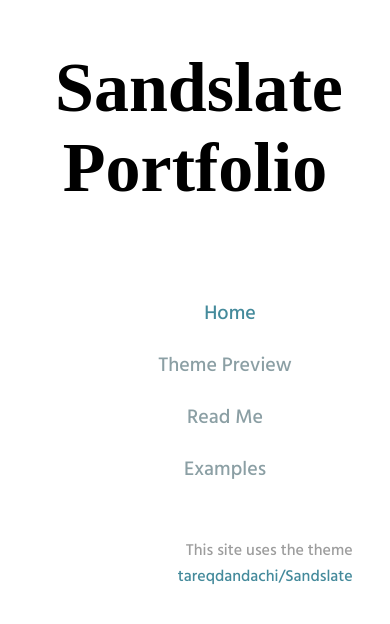
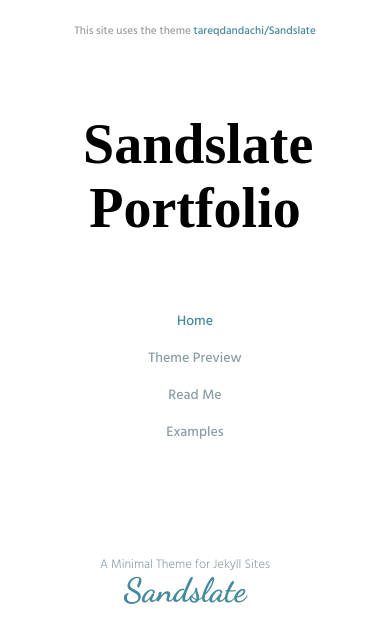
Before and after one commit to itstorque/sandslate, a Jekyll site: the page built from index.md, in a window 390 px wide. Shown: the top 624 px of the page. Built offline with Jekyll 4.4.1, drawn with Linux system fonts in a browser that asks for light colours; grey boxes are pictures that could not be loaded.

Commit message:
Added mobile friendly body, header, nav & footer

```diff
--- /dev/null
+++ b/_includes/header_mobile.html
@@ -0,0 +1,3 @@
+<header class="mobile">
+  This site uses the theme <a href="https://github.com/tareqdandachi/sandslate" class="always_active">tareqdandachi/Sandslate</a>
+</header>
--- a/_layouts/default.html
+++ b/_layouts/default.html
@@ -4,6 +4,8 @@
   {% include head.html %}
 
   <body class="{{ site.font-size }}">
+
+    {% include header_mobile.html %}
 
     {% include nav.html %}
 
--- a/_layouts/examples.html
+++ b/_layouts/examples.html
@@ -32,6 +32,8 @@
 
 
   <body class="{{ site.font-size }}">
+
+    {% include header_mobile.html %}
 
     <nav>
 
--- a/assets/css/style.css
+++ b/assets/css/style.css
@@ -161,6 +161,7 @@ footer {
 header {
 
   position: absolute;
+  display: block;
   right: 3em;
   top: 2em;
   left: 3em;
@@ -171,6 +172,8 @@ header {
   color: var(--grey);
 
 }
+
+header.mobile {display: none;}
 
 #site_title {
 
@@ -210,7 +213,6 @@ header {
 }
 
 a {text-decoration: none; color: var(--active);}
-a:visited.always_active, a:active.always_active {color: var(--active);}
 a:visited {color: var(--faded);}
 a:hover, a:hover.always_active {color: var(--lighter-text);}
 a:active {color: var(--grey);}
@@ -252,18 +254,31 @@ li {padding-left:1em}
 pre {overflow-x: scroll; font-size: 0.9em;}
 
 @media only screen and (max-width: 980px) {
+  body {margin: 0; padding: 0; font-size: 14px;}
+  header {display: none;}
+  header.mobile {display: block; padding: 0; margin: 0; width: 100%; left: 0; text-align: center;}
   nav {
     width: 100%;
     position: relative;
     height: auto;
-    padding-top: 2em;
+    padding-top: 8em;
     text-align: center;
   }
-  nav ul li {padding-left: 0px;}
-  #site_title{text-align: center; width: 100%; display: inline-block; padding-left: 0px}
+  nav ul, nav ul li, nav ul li a, nav ul li.active a {padding-left: 0px; margin-left: 0px;}
+  footer {display: block; position: static; top: 0px; width: 100%; text-align: center; margin-bottom: 10px;}
+
+  #site_title{text-align: center; width: 100%; display: inline-block; padding-left: 0px; font-size: 4em;}
   #content {
     width: 100%;
     position: relative;
+    padding: 0;
+    margin: 0;
+    padding-top: 6em;
   }
   .multicols, .multicols3 {column-count: 1}
+
 }
+
+@media only screen and (min-width: 980px) {
+  a:visited.always_active, a:active.always_active {color: var(--active);}
+}
```
